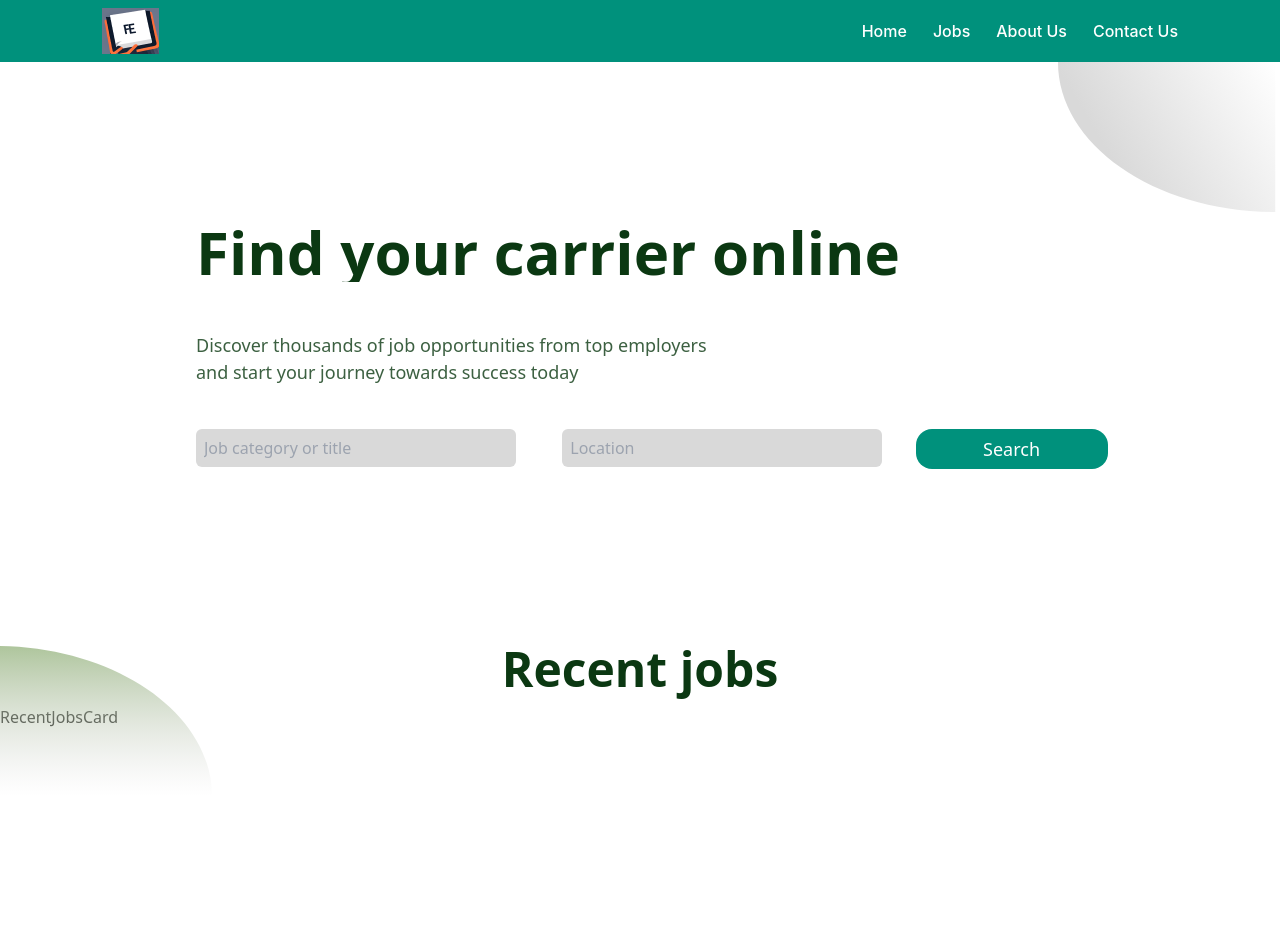
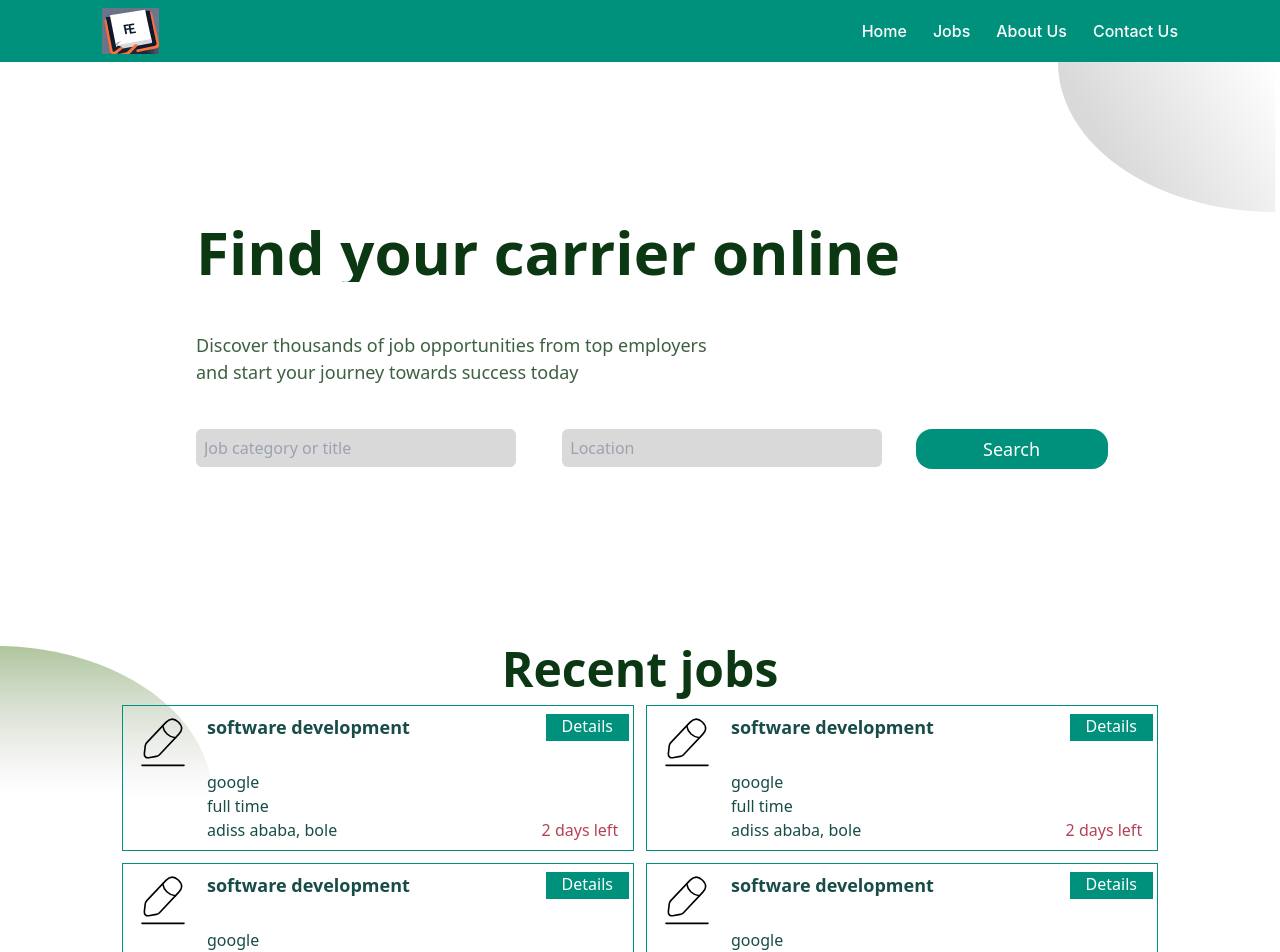
Before and after one commit to eyuu1/job_post_site, a React (Vite) app in the folder job/frontend/: page / in a window 1280 px wide. Shown: the top 952 px of the page. Before the commit the page ends 800 px from the top, so only its background shows below. Built offline with nearby package versions, Linux system fonts and the light colour scheme.

Commit message:
recent jobs updated

```diff
--- a/job/frontend/src/components/recentJobs/Recent.jsx
+++ b/job/frontend/src/components/recentJobs/Recent.jsx
@@ -3,10 +3,16 @@ import RecentJobsCard from './RecentJobsCard'
 
 const Recent = () => {
   return (
-    <div className=' z-0 '>
+    <div className=''>
         <h1 className='text-[#0B3812] text-[48px] font-semibold text-center  mt-40'>Recent jobs</h1>
-        <div>
-            <RecentJobsCard/>
+        <div className=' flex justify-center gap-3 ml-0 w-full flex-wrap'>
+            <RecentJobsCard jobTitle="software development" campany="google" location="adiss ababa, bole" workHour="full time" link="http://localhost:5222" expireDate="2 days left"/>
+
+            <RecentJobsCard jobTitle="software development" campany="google" location="adiss ababa, bole" workHour="full time" link="http://localhost:5222" expireDate="2 days left"/>
+
+            <RecentJobsCard jobTitle="software development" campany="google" location="adiss ababa, bole" workHour="full time" link="http://localhost:5222" expireDate="2 days left"/>
+
+            <RecentJobsCard jobTitle="software development" campany="google" location="adiss ababa, bole" workHour="full time" link="http://localhost:5222" expireDate="2 days left"/>
         </div>
     </div>
   )
--- a/job/frontend/src/components/recentJobs/RecentJobsCard.jsx
+++ b/job/frontend/src/components/recentJobs/RecentJobsCard.jsx
@@ -1,8 +1,33 @@
 import React from 'react'
+import editIcon from '../../assets/edit_icon.svg'
+import clockImg from '../../assets/clock.svg'
 
-const RecentJobsCard = () => {
+const RecentJobsCard = ({jobTitle, campany , location , workHour , link , expireDate}) => {
   return (
-    <div>RecentJobsCard</div>
+    <div className='borderStyle flex flex-row gap-4 flex-start sm:max-w-[288px] md:min-w-[40vw] py-2 sm:px-1 md:px-3 backdrop-opacity-10'>
+      <div>
+        <img src={editIcon} alt="job icon" className='md:w-14 md:h-14 sm:w-[32px] sm:h-[35px]' />
+      </div>
+
+
+      <div className='flex flex-row md:gap-7  '>
+        <div>
+          <h1 className='text-[#184D47] sm:text-[14px] md:text-[18px]  font-semibold  md:w-[18rem] sm:w-[10rem] flex flex-wrap relative'>{jobTitle}</h1>
+          <p className='text-[#184D47] sm:text-[12px] md:text-[14px] lg:text-base font-medium sm:mt-[22px] md:mt-[29px]'>{campany}</p>
+          <p className='text-[#184D47] sm:text-[12px] md:text-[14px] lg:text-base font-medium'>{workHour}</p>
+          <p className='text-[#184D47] sm:text-[12px] md:text-[14px] lg:text-base font-medium'>{location}</p>
+        </div>
+
+
+        <div className='  text-end items-end  md:absolute   md:right-0 sm:mt-0 '>
+          <a href={link}  className=' md:px-4 sm:px-1 py-1 mx-1  bg-[#00917C] text-center items-center text-white sm:text-sm md:text-base font-normal' >Details</a>
+          <div className='flex  items-center md:mt-20 sm:mt-[55px]'>
+            <img src={clockImg} alt="clock image" className='md:mx-2 sm:mx-0 sm:hidden'  />
+            <p className='text-[#b64156] sm:text-xs md:text-base font-semiboldsm:mx-0 sm:text-center'>{expireDate}</p>
+          </div>
+        </div>
+      </div>
+    </div>
   )
 }
 
--- a/job/frontend/src/index.css
+++ b/job/frontend/src/index.css
@@ -13,6 +13,10 @@
 @layer components {
     .section_padding {
         margin: auto 6.375rem;
+    }
+
+    .section_margin {
+        margin: auto  6.375rem;
     }
 }
 
@@ -41,3 +45,8 @@ ul li:nth-child(4){
     line-height: 45px;
     margin: 0;
 }
+
+
+.borderStyle{
+    border: 1px solid #00917C;
+}
```
Also changed, not shown: job/frontend/src/assets/clock.svg (added), job/frontend/src/assets/edit_icon.svg (added).
